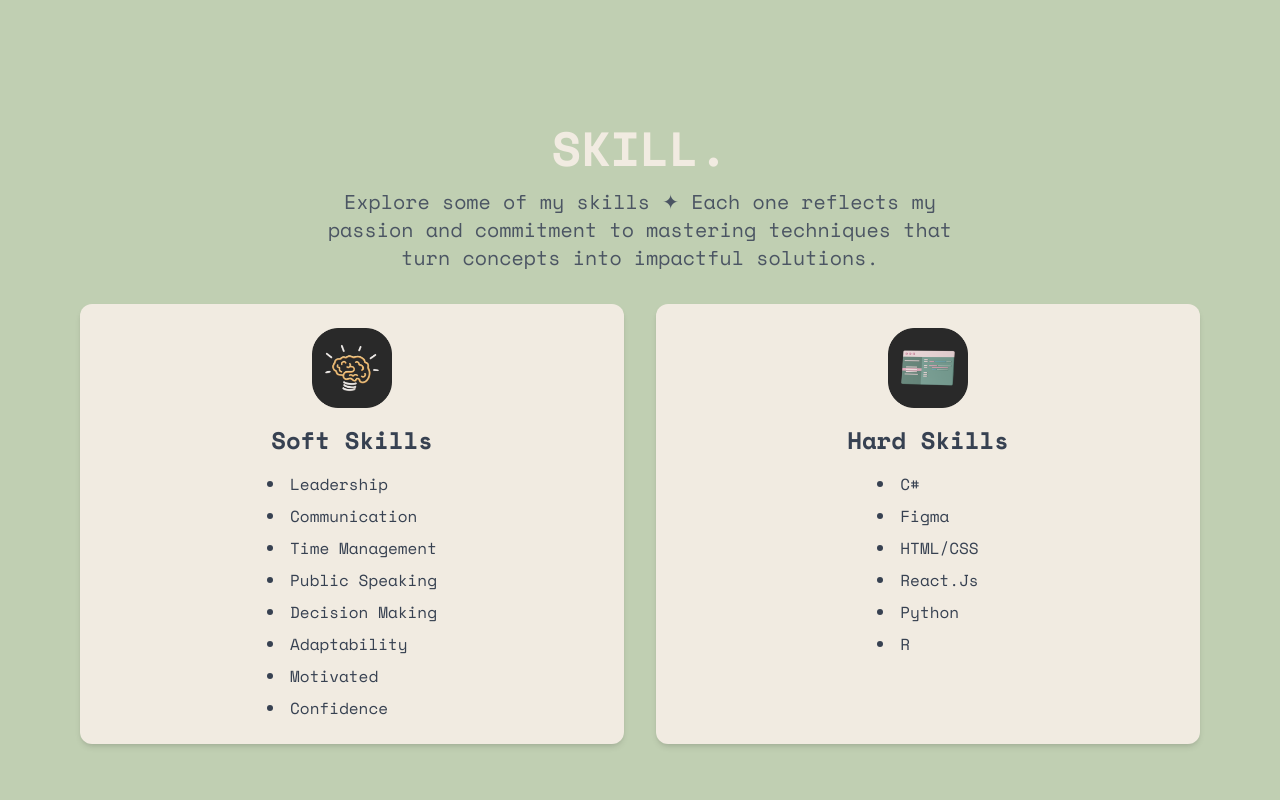
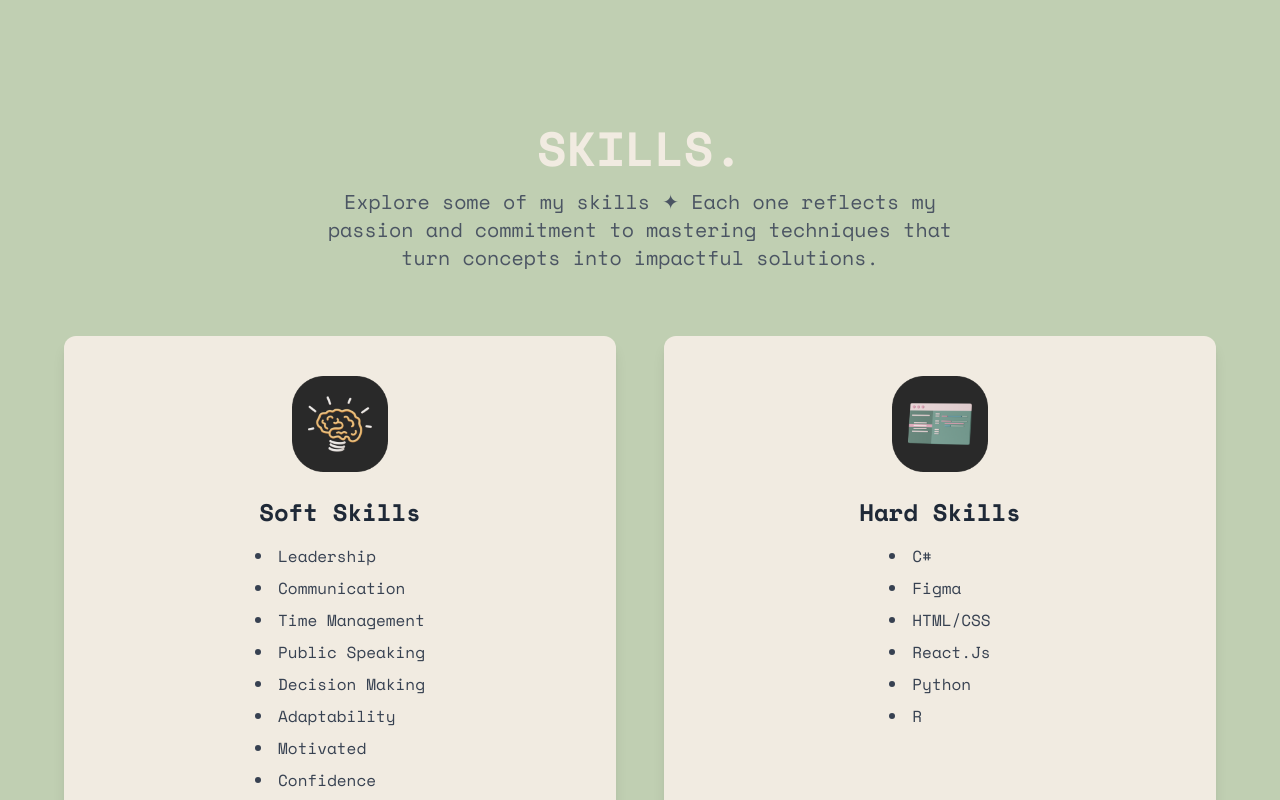
Before and after one commit to DarrenAnthonyBeltham/portfolio, a React (Create React App) app: page / in a window 1280 px wide. Shown: the part 660-1460 px from the top of the page. Built offline with nearby package versions, Linux system fonts and the light colour scheme.

Commit message:
Update Skill.jsx

```diff
--- a/src/components/Skill.jsx
+++ b/src/components/Skill.jsx
@@ -1,21 +1,34 @@
 import React from 'react';
 import HardSkill from '../image/HardSkill.png';
 import SoftSkill from '../image/SoftSkill.png';
+import { motion } from 'framer-motion';
 
 export default function Skills() {
   return (
     <div className="bg-[#C0CFB2] flex flex-col items-center justify-center px-8 py-32 font-spacemono">
-      <h1 className="text-4xl md:text-5xl font-bold mb-4 text-[#F1EBE1]">SKILL.</h1>
-      <p className="text-lg md:text-xl text-gray-600 mb-8 text-center max-w-2xl">
-        Explore some of my skills ✦ Each one reflects my passion and commitment to mastering
-        techniques that turn concepts into impactful solutions.
+      <h1 className="text-4xl md:text-5xl font-bold mb-4 text-[#F1EBE1]">SKILLS.</h1>
+      <p className="text-lg md:text-xl text-gray-600 mb-16 text-center max-w-2xl">
+        Explore some of my skills ✦ Each one reflects my passion and commitment to mastering techniques that turn concepts into impactful solutions.
       </p>
 
-      <div className="flex flex-col md:flex-row justify-around w-full max-w-6xl mb-2">
+      <div className="flex flex-col md:flex-row justify-around w-full max-w-6xl space-y-12 md:space-y-0 md:space-x-12">
 
-        <div className="flex flex-col items-center bg-[#F1EBE1] rounded-xl p-6 shadow-md w-full md:w-1/2 mx-4 mb-8 md:mb-0">
-          <img src={SoftSkill} alt="Soft Skills" className="h-20 mb-4"/>
-          <h2 className="text-2xl font-bold text-gray-700 mb-4">Soft Skills</h2>
+        <motion.div
+          className="flex flex-col items-center bg-[#F1EBE1] rounded-xl p-10 shadow-lg transform transition duration-500 hover:scale-105 w-full md:w-1/2"
+          initial={{ opacity: 0, y: 50 }}
+          animate={{ opacity: 1, y: 0 }}
+          transition={{ duration: 0.6, ease: 'easeInOut' }}
+          whileHover={{ scale: 1.05 }}
+        >
+          <motion.img
+            src={SoftSkill}
+            alt="Soft Skills"
+            className="h-24 mb-6"
+            initial={{ scale: 0.8 }}
+            animate={{ scale: 1 }}
+            transition={{ duration: 0.5, ease: 'easeInOut' }}
+          />
+          <h2 className="text-2xl font-bold text-gray-800 mb-4">Soft Skills</h2>
           <ul className="text-left text-gray-700 space-y-2 list-disc list-inside">
             <li>Leadership</li>
             <li>Communication</li>
@@ -26,11 +39,24 @@ export default function Skills() {
             <li>Motivated</li>
             <li>Confidence</li>
           </ul>
-        </div>
+        </motion.div>
 
-        <div className="flex flex-col items-center bg-[#F1EBE1] rounded-xl p-6 shadow-md w-full md:w-1/2 mx-4">
-          <img src={HardSkill} alt="Hard Skills" className="h-20 mb-4"/>
-          <h2 className="text-2xl font-bold text-gray-700 mb-4">Hard Skills</h2>
+        <motion.div
+          className="flex flex-col items-center bg-[#F1EBE1] rounded-xl p-10 shadow-lg transform transition duration-500 hover:scale-105 w-full md:w-1/2"
+          initial={{ opacity: 0, y: 50 }}
+          animate={{ opacity: 1, y: 0 }}
+          transition={{ duration: 0.6, ease: 'easeInOut' }}
+          whileHover={{ scale: 1.05 }}
+        >
+          <motion.img
+            src={HardSkill}
+            alt="Hard Skills"
+            className="h-24 mb-6"
+            initial={{ scale: 0.8 }}
+            animate={{ scale: 1 }}
+            transition={{ duration: 0.5, ease: 'easeInOut' }}
+          />
+          <h2 className="text-2xl font-bold text-gray-800 mb-4">Hard Skills</h2>
           <ul className="text-left text-gray-700 space-y-2 list-disc list-inside">
             <li>C#</li>
             <li>Figma</li>
@@ -39,7 +65,8 @@ export default function Skills() {
             <li>Python</li>
             <li>R</li>
           </ul>
-        </div>
+        </motion.div>
+
       </div>
     </div>
   );
```
